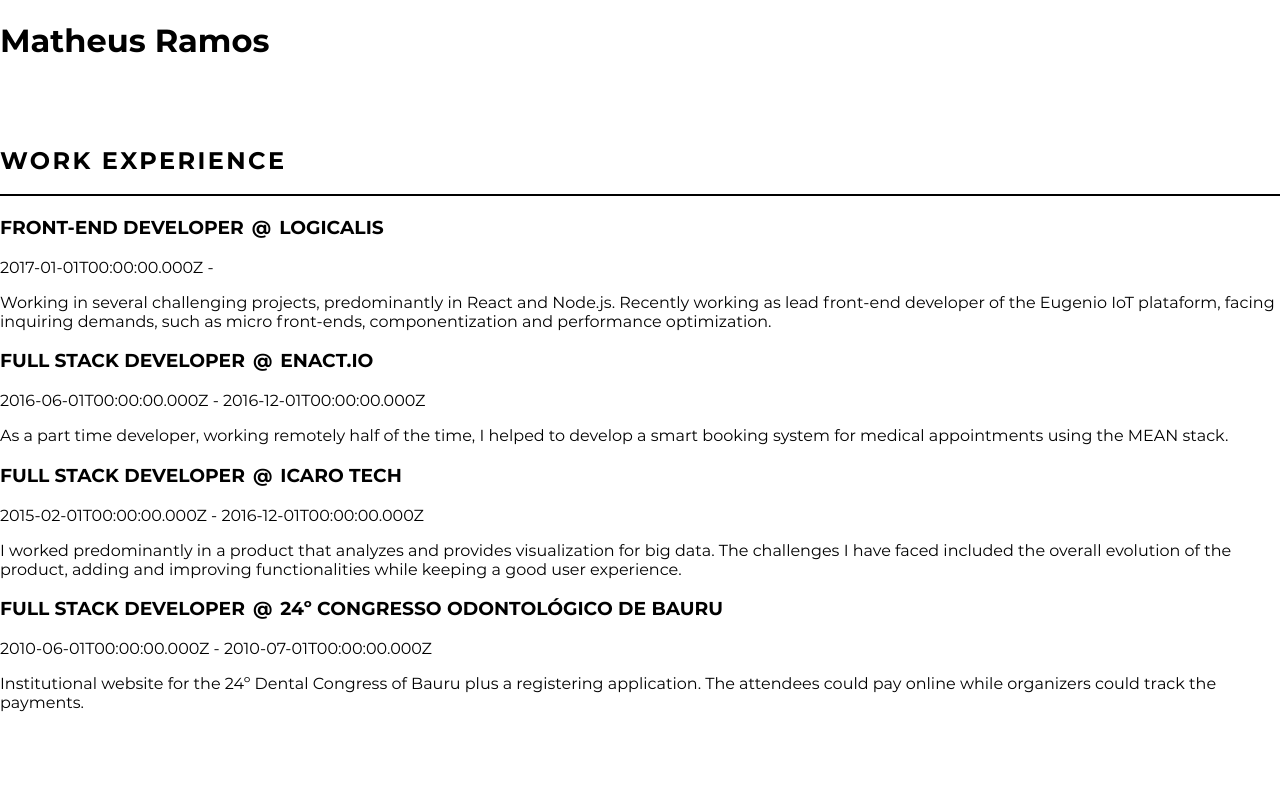
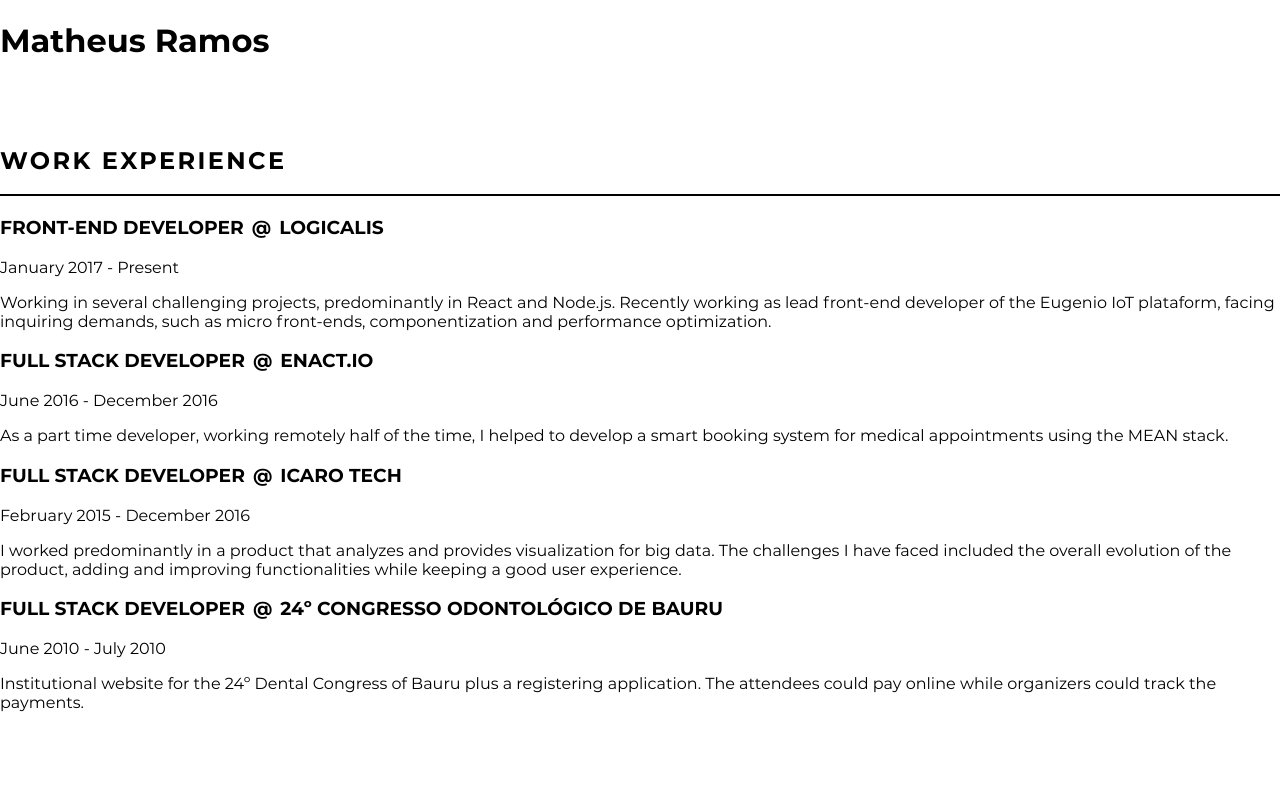
Before and after one commit to matheusramos/resume, a React app: page / in a window 1280 px wide. Shown: the top 799 px of the page. Built offline with nearby package versions, Linux system fonts and the light colour scheme.

Commit message:
Formats date range

```diff
--- a/package.json
+++ b/package.json
@@ -28,6 +28,7 @@
     "fs-extra": "3.0.1",
     "html-webpack-plugin": "2.29.0",
     "jest": "20.0.4",
+    "moment": "^2.22.2",
     "object-assign": "4.1.1",
     "postcss-flexbugs-fixes": "3.2.0",
     "postcss-loader": "2.0.8",
--- a/src/components/MainEntry.js
+++ b/src/components/MainEntry.js
@@ -1,6 +1,18 @@
 import React from 'react';
 import PropTypes from 'prop-types';
+import moment from 'moment';
 import styles from './MainEntry.css';
+
+function toRangeString(startDate, endDate) {
+  if (!startDate) {
+    return '';
+  }
+
+  const start = moment(startDate).format('MMMM YYYY');
+  const end = endDate ? moment(endDate).format('MMMM YYYY') : 'Present';
+
+  return `${start} - ${end}`;
+}
 
 const MainEntry = props => {
   const { title, place, startDate, endDate, description } = props;
@@ -11,10 +23,7 @@
         <span className={styles.separator}>@</span>
         <span>{place}</span>
       </h3>
-      <p>
-        {startDate && startDate.toISOString()} -{' '}
-        {endDate && endDate.toISOString()}
-      </p>
+      <p>{toRangeString(startDate, endDate)}</p>
       <p>{description}</p>
     </div>
   );
```
Also changed, not shown: 1 other file (tests, documents, lock files or other folders).
